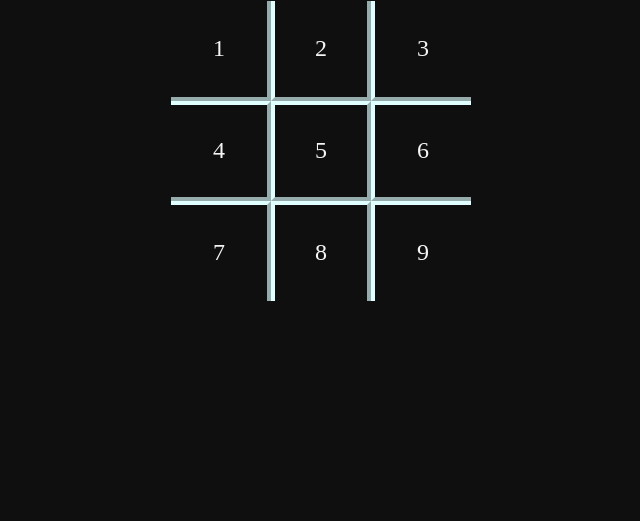
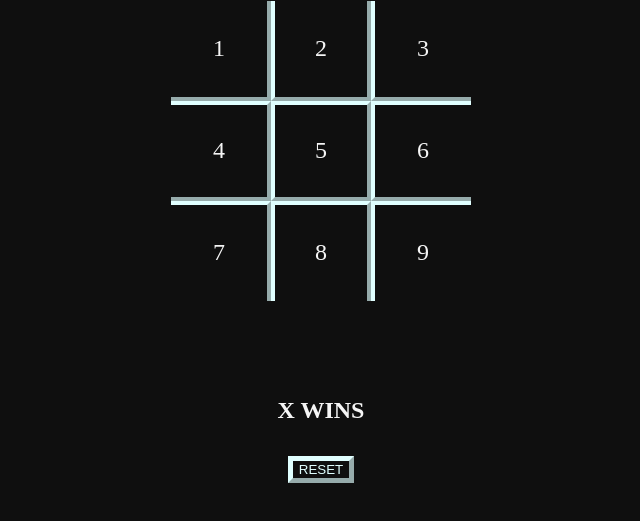
Before and after one commit to GrungeElFz/TicTacToe_v2, a plain HTML site: page index.html in a window 1280 px wide. Shown: the part 87-608 px from the top of the page, without its empty margins (319-959 px from the left). Drawn offline with Linux system fonts and the light colour scheme.

Commit message:
Added: Bottom part

```diff
--- a/index.html
+++ b/index.html
@@ -5,9 +5,12 @@
     <link rel="stylesheet" href="style.css">
 </head>
 <body>
-    <h1>Tic Tac Toe</h1>
 
-    <div id="board">
+    <header>
+        <h1>Tic Tac Toe</h1>
+    </header>
+
+    <main id="board">
         <div data-index="0" class="cell bottom-border right-border">1</div>
         <div data-index="1" class="cell bottom-border left-border right-border">2</div>
         <div data-index="2" class="cell bottom-border left-border ">3</div>
@@ -17,6 +20,12 @@
         <div data-index="6" class="cell upper-border right-border">7</div>
         <div data-index="7" class="cell upper-border left-border right-border">8</div>
         <div data-index="8" class="cell upper-border left-border ">9</div>
-    </div>
+    </main>
+
+    <bottom id="bottom">
+        <h2>X wins</h2>
+        <button id="reset_Btn">Reset</button>
+    </bottom>
+
 </body>
 </html>
--- a/style.css
+++ b/style.css
@@ -7,16 +7,18 @@ body {
     background-color: rgb(15, 15, 15);
 }
 
+h1 {
+    /* border: 1px solid red; */
+
+    color: whitesmoke;
+}
+
 #board {
     /* border: 1px solid red; */
+
     display: grid;
     grid-template-columns: 100px 100px 100px;
     grid-template-rows: 100px 100px 100px;
-}
-
-h1 {
-    /* border: 1px solid red; */
-    color: whitesmoke;
 }
 
 .cell {
@@ -45,3 +47,32 @@ h1 {
 .right-border {
     border-right: 0.2em outset lightcyan;
 }
+
+#bottom {
+    /* border: 1px solid red; */
+
+    text-align: center;
+    margin: 2em;
+    padding: 2em;
+    width: 15em;
+
+}
+
+h2 {
+    /* border: 1px solid red; */
+
+    color: whitesmoke;
+    padding: 0.5em;
+
+    text-transform: uppercase;
+}
+
+#reset_Btn {
+    /* border: 1px solid red; */
+
+    border: 0.4em outset lightcyan;
+    color: lightcyan;
+    background-color: transparent;
+
+    text-transform: uppercase;
+}
```
